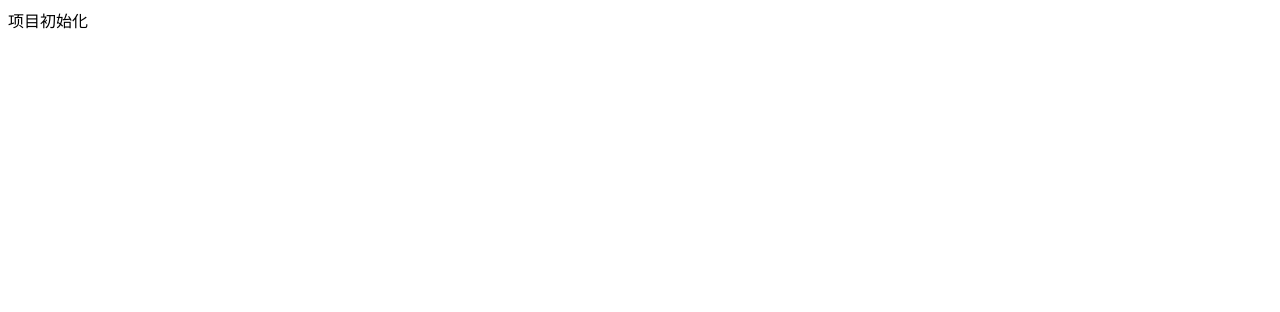
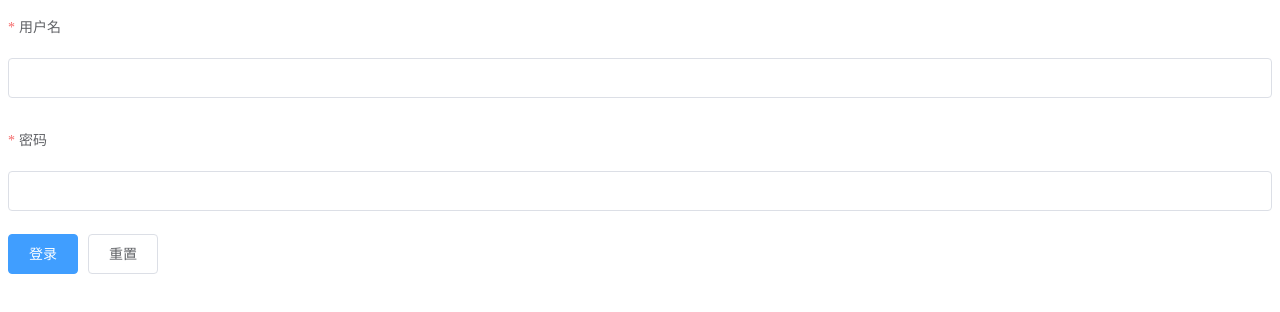
Before and after one commit to lilei19980517/shop_admin, a Vue app: page /#/login in a window 1280 px wide. Shown: the top 312 px of the page. Built offline with nearby package versions, Linux system fonts and the light colour scheme.

Commit message:
feat:安装element-ui包，新增Login组件并配置路由渲染到页面上

```diff
--- a/package.json
+++ b/package.json
@@ -10,6 +10,7 @@
     "build": "node build/build.js"
   },
   "dependencies": {
+    "element-ui": "^2.12.0",
     "vue": "^2.5.2",
     "vue-router": "^3.0.1"
   },
--- a/src/App.vue
+++ b/src/App.vue
@@ -1,6 +1,5 @@
 <template>
   <div id="app">
-    项目初始化
     <router-view/>
   </div>
 </template>
--- /dev/null
+++ b/src/components/login/Login.vue
@@ -0,0 +1,65 @@
+<template>
+  <div>
+    <el-form
+      :model="loginForm"
+      :rules="rules"
+      ref="loginForm"
+      class="loginForm"
+      :label-position="labelPosition"
+    >
+      <el-form-item label="用户名" prop="userName">
+        <el-input v-model="loginForm.userName"></el-input>
+      </el-form-item>
+      <el-form-item label="密码" prop="passWord">
+        <el-input v-model="loginForm.passWord"></el-input>
+      </el-form-item>
+      <el-form-item>
+        <el-button type="primary" @click="submitForm">登录</el-button>
+        <el-button @click="resetForm">重置</el-button>
+      </el-form-item>
+    </el-form>
+  </div>
+</template>
+
+<script>
+export default {
+  data() {
+    return {
+      labelPosition: "top",
+      loginForm: {
+        userName: "",
+        passWord: ""
+      },
+      rules: {
+        userName: [
+          { required: true, message: "请输入用户名", trigger: "blur" },
+          { min: 6, max: 16, message: "长度在 6 到 16 个字符", trigger: "blur" }
+        ],
+        passWord: [
+          { required: true, message: "请输入密码", trigger: "change" },
+          { min: 8, max: 16, message: "长度在 8 到 16 个字符" }
+        ],
+      }
+    };
+  },
+  methods: {
+    submitForm() {
+      // validate是ui库提供的验证表单方法
+      this.$refs.loginForm.validate(valid => {
+        if (valid) {
+          alert('submit!')
+        }else {
+          console.log('error submit!')
+        }
+      })
+    },
+    resetForm() {
+      // resetFields是ui库提供的清空表单方法
+      this.$refs.loginForm.resetFields();
+    }
+  }
+};
+</script>
+
+<style>
+</style>
--- a/src/main.js
+++ b/src/main.js
@@ -1,15 +1,17 @@
-// The Vue build version to load with the `import` command
-// (runtime-only or standalone) has been set in webpack.base.conf with an alias.
 import Vue from 'vue'
 import App from './App'
 import router from './router'
-
+// 导入elementui-js
+import ElementUI from 'element-ui'
+// 导入elementui-css
+import 'element-ui/lib/theme-chalk/index.css'
+// 安装插件
+Vue.use(ElementUI)
 Vue.config.productionTip = false
 
 /* eslint-disable no-new */
 new Vue({
   el: '#app',
   router,
-  components: { App },
-  template: '<App/>'
+  render: h => h(App)
 })
--- a/src/router/index.js
+++ b/src/router/index.js
@@ -1,12 +1,14 @@
 import Vue from 'vue'
 import Router from 'vue-router'
+import Login from '@/components/login/Login'
 
 Vue.use(Router)
 
 export default new Router({
   routes: [
     {
-      path: '/',
+      path: '/login',
+      component: Login
     }
   ]
 })
```
Also changed, not shown: 1 other file (tests, documents, lock files or other folders).
